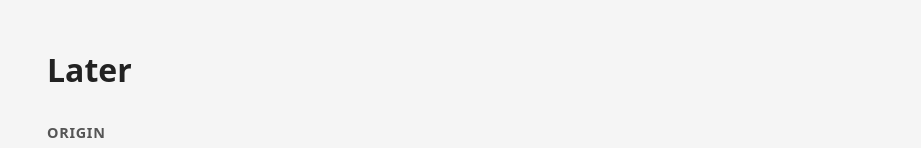
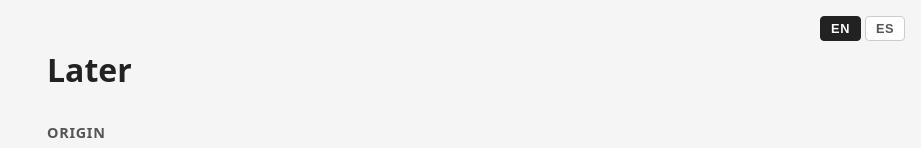
Before and after one commit to twodee/later, a React (Vite) app: page / in a window 1280 px wide. Shown: the top 148 px of the page, without its empty margins (359-1280 px from the left). Built offline with nearby package versions, Linux system fonts and the light colour scheme.

Commit message:
Add EN/ES localization with dynamic language switcher
Co-authored-by: twodee <1939462+twodee@users.noreply.github.com>

```diff
--- a/src/App.css
+++ b/src/App.css
@@ -127,3 +127,33 @@ h1 {
 .copy-button:active {
   transform: scale(0.9);
 }
+
+.lang-switcher {
+  position: fixed;
+  top: 16px;
+  right: 16px;
+  display: flex;
+  gap: 4px;
+}
+
+.lang-button {
+  padding: 4px 10px;
+  font-size: 0.8rem;
+  font-weight: 600;
+  border: 1px solid #ccc;
+  border-radius: 4px;
+  background: #fff;
+  cursor: pointer;
+  color: #555;
+  letter-spacing: 0.04em;
+}
+
+.lang-button:hover {
+  background: #eee;
+}
+
+.lang-button--active {
+  background: #222;
+  color: #fff;
+  border-color: #222;
+}
--- a/src/App.jsx
+++ b/src/App.jsx
@@ -1,5 +1,6 @@
 import { useState } from 'react'
 import './App.css'
+import { translations } from './i18n'
 
 const UNITS = ['seconds', 'minutes', 'hours', 'days', 'years']
 
@@ -20,6 +21,9 @@ function App() {
   const [origin, setOrigin] = useState(toLocalDatetimeValue(new Date()))
   const [offsets, setOffsets] = useState([{ id: 1, amount: 1, unit: 'hours' }])
   const [nextId, setNextId] = useState(2)
+  const [lang, setLang] = useState('en')
+
+  const t = translations[lang]
 
   function addOffset() {
     setOffsets([...offsets, { id: nextId, amount: 1, unit: 'hours' }])
@@ -42,10 +46,23 @@ function App() {
 
   return (
     <div className="app">
-      <h1>Later</h1>
+      <div className="lang-switcher">
+        {Object.keys(translations).map((code) => (
+          <button
+            key={code}
+            onClick={() => setLang(code)}
+            className={`lang-button${lang === code ? ' lang-button--active' : ''}`}
+            aria-label={translations[code].langLabel}
+          >
+            {code.toUpperCase()}
+          </button>
+        ))}
+      </div>
+
+      <h1>{t.appTitle}</h1>
 
       <section className="section">
-        <label className="label">Origin</label>
+        <label className="label">{t.origin}</label>
         <input
           type="datetime-local"
           step="1"
@@ -56,7 +73,7 @@ function App() {
       </section>
 
       <section className="section">
-        <label className="label">Offsets</label>
+        <label className="label">{t.offsets}</label>
         {offsets.map((offset) => (
           <div key={offset.id} className="offset-row">
             <input
@@ -71,26 +88,26 @@ function App() {
               className="unit-select"
             >
               {UNITS.map((u) => (
-                <option key={u} value={u}>{u}</option>
+                <option key={u} value={u}>{t.units[u]}</option>
               ))}
             </select>
-            <button onClick={() => removeOffset(offset.id)} className="remove-button" aria-label="Remove offset">✕</button>
+            <button onClick={() => removeOffset(offset.id)} className="remove-button" aria-label={t.removeOffset}>✕</button>
           </div>
         ))}
-        <button onClick={addOffset} className="add-button">+ Add offset</button>
+        <button onClick={addOffset} className="add-button">{t.addOffset}</button>
       </section>
 
       <section className="section result-section">
-        <label className="label">Result</label>
+        <label className="label">{t.result}</label>
         <div className="result-row">
           <div className="result">
-            {result ? result.toLocaleString() : '—'}
+            {result ? result.toLocaleString(t.locale) : '—'}
           </div>
           {result && (
             <button
               className="copy-button"
-              onClick={() => navigator.clipboard.writeText(result.toLocaleString())}
-              aria-label="Copy result"
+              onClick={() => navigator.clipboard.writeText(result.toLocaleString(t.locale))}
+              aria-label={t.copyResult}
             >
               <span className="material-icons" style={{ fontSize: '1.2rem' }}>content_copy</span>
             </button>
--- /dev/null
+++ b/src/i18n.js
@@ -0,0 +1,38 @@
+export const translations = {
+  en: {
+    appTitle: 'Later',
+    langLabel: 'Switch to English',
+    origin: 'Origin',
+    offsets: 'Offsets',
+    result: 'Result',
+    addOffset: '+ Add offset',
+    removeOffset: 'Remove offset',
+    copyResult: 'Copy result',
+    locale: 'en-US',
+    units: {
+      seconds: 'seconds',
+      minutes: 'minutes',
+      hours: 'hours',
+      days: 'days',
+      years: 'years',
+    },
+  },
+  es: {
+    appTitle: 'Later',
+    langLabel: 'Cambiar a español',
+    origin: 'Origen',
+    offsets: 'Intervalos',
+    result: 'Resultado',
+    addOffset: '+ Agregar intervalo',
+    removeOffset: 'Eliminar intervalo',
+    copyResult: 'Copiar resultado',
+    locale: 'es-ES',
+    units: {
+      seconds: 'segundos',
+      minutes: 'minutos',
+      hours: 'horas',
+      days: 'días',
+      years: 'años',
+    },
+  },
+}
```
